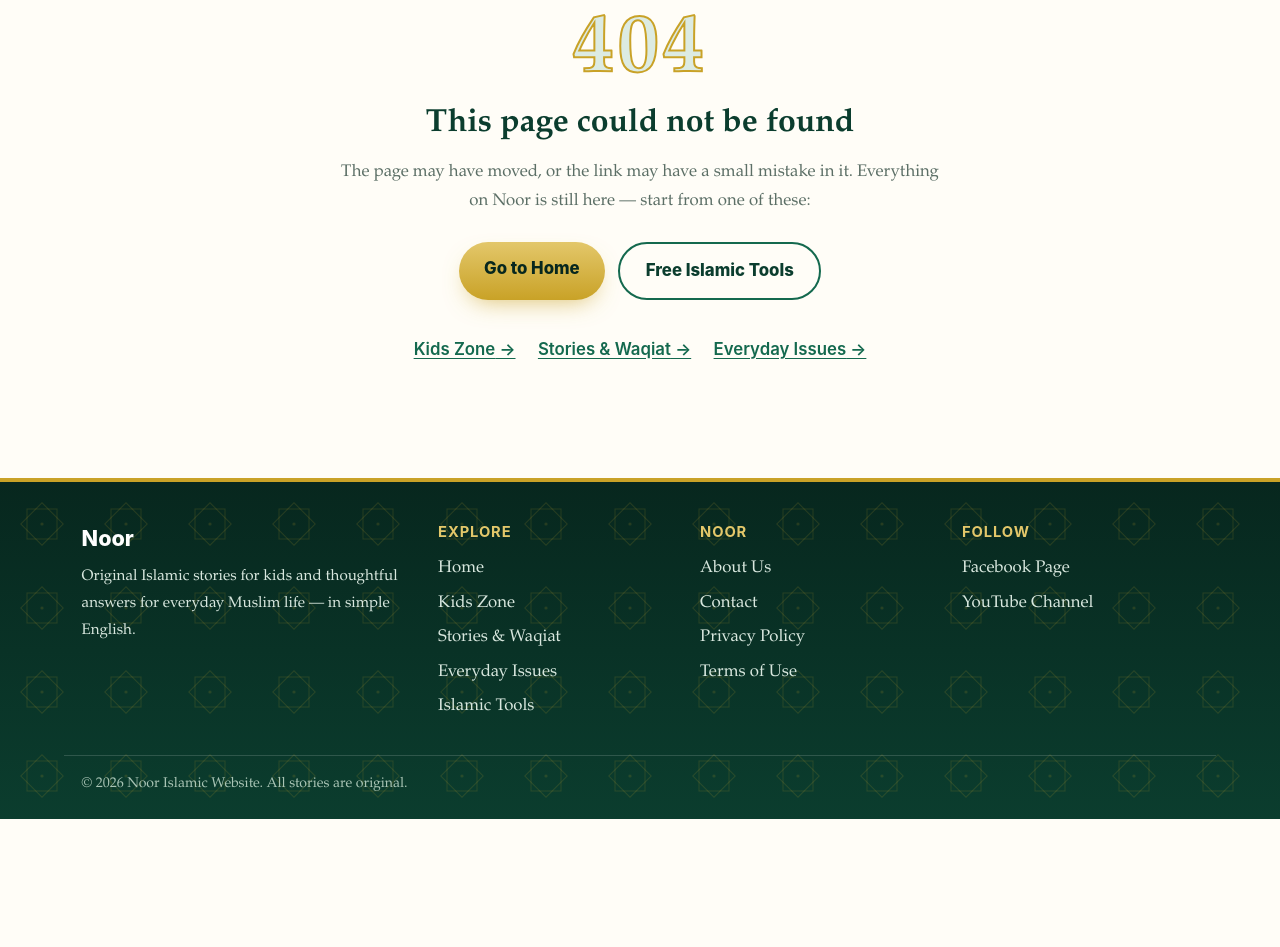
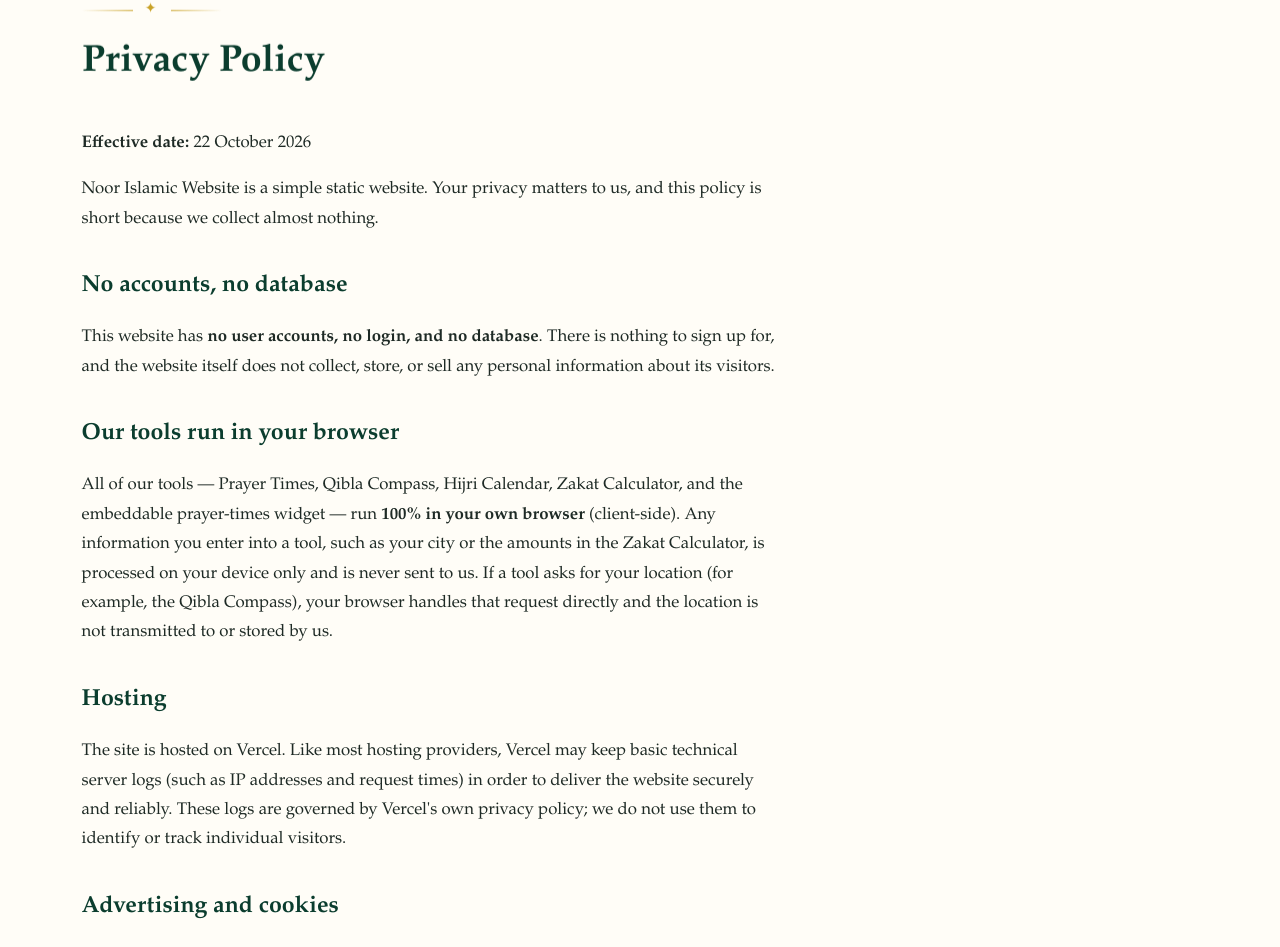
Before and after one commit to jhoonac0000/Islamic-noor-wesbite, a Next.js app: page /privacy-policy in a window 1280 px wide. Before the commit this address had no page. Shown: the part 150-1097 px from the top of the page. Before the commit the page ends 969 px from the top, so only its background shows below. Built offline with nearby package versions, Linux system fonts and the light colour scheme.

Commit message:
Add /privacy-policy page, update terms (tools as-is + contact), footer + sitemap links

```diff
--- /dev/null
+++ b/app/privacy-policy/page.tsx
@@ -0,0 +1,81 @@
+import type { Metadata } from "next";
+import StaticPage from "@/components/StaticPage";
+import { OG_IMAGE, SITE_URL } from "@/lib/site";
+
+export const metadata: Metadata = {
+  title: "Privacy Policy | Noor Islamic Website",
+  description:
+    "Privacy Policy of Noor Islamic Website: a static site with no accounts, no login, and no database. Our tools run entirely in your browser. Read how your privacy is protected.",
+  alternates: { canonical: `${SITE_URL}/privacy-policy` },
+  openGraph: {
+    images: [OG_IMAGE],
+    type: "website",
+    url: `${SITE_URL}/privacy-policy`,
+    title: "Privacy Policy | Noor Islamic Website",
+    description:
+      "A static site with no accounts and no data collection. Our tools run 100% in your browser.",
+  },
+};
+
+export default function PrivacyPolicyPage() {
+  return (
+    <StaticPage title="Privacy Policy" path="/privacy-policy">
+      <p>
+        <strong>Effective date:</strong> 22 October 2026
+      </p>
+      <p>
+        Noor Islamic Website is a simple static website. Your privacy matters
+        to us, and this policy is short because we collect almost nothing.
+      </p>
+      <h2>No accounts, no database</h2>
+      <p>
+        This website has <strong>no user accounts, no login, and no
+        database</strong>. There is nothing to sign up for, and the website
+        itself does not collect, store, or sell any personal information
+        about its visitors.
+      </p>
+      <h2>Our tools run in your browser</h2>
+      <p>
+        All of our tools — Prayer Times, Qibla Compass, Hijri Calendar, Zakat
+        Calculator, and the embeddable prayer-times widget — run{" "}
+        <strong>100% in your own browser</strong> (client-side). Any
+        information you enter into a tool, such as your city or the amounts in
+        the Zakat Calculator, is processed on your device only and is never
+        sent to us. If a tool asks for your location (for example, the Qibla
+        Compass), your browser handles that request directly and the location
+        is not transmitted to or stored by us.
+      </p>
+      <h2>Hosting</h2>
+      <p>
+        The site is hosted on Vercel. Like most hosting providers, Vercel may
+        keep basic technical server logs (such as IP addresses and request
+        times) in order to deliver the website securely and reliably. These
+        logs are governed by Vercel&apos;s own privacy policy; we do not use
+        them to identify or track individual visitors.
+      </p>
+      <h2>Advertising and cookies</h2>
+      <p>
+        At present, this website carries no advertising and sets no
+        advertising or analytics cookies. If we enable advertising in the
+        future (for example, Google AdSense), Google may use cookies to serve
+        and personalise ads, as described in Google&apos;s own policies. If
+        that ever happens, we will update this page first.
+      </p>
+      <h2>Children&apos;s privacy</h2>
+      <p>
+        Our Kids Zone stories are written for children, but the website
+        collects no information from anyone — child or adult.
+      </p>
+      <h2>Changes to this policy</h2>
+      <p>
+        If this policy ever changes, the updated version will be posted on
+        this page with a new effective date.
+      </p>
+      <h2>Contact</h2>
+      <p>
+        Questions about this policy? Email us at{" "}
+        <a href="mailto:jhoonac0000@gmail.com">jhoonac0000@gmail.com</a>.
+      </p>
+    </StaticPage>
+  );
+}
--- a/app/sitemap.ts
+++ b/app/sitemap.ts
@@ -17,7 +17,7 @@ export default function sitemap(): MetadataRoute.Sitemap {
     "/tools/embed-widget",
     "/about",
     "/contact",
-    "/privacy",
+    "/privacy-policy",
     "/terms",
   ];
 
--- a/components/Footer.tsx
+++ b/components/Footer.tsx
@@ -38,7 +38,7 @@ export default function Footer() {
               <Link href="/contact">Contact</Link>
             </li>
             <li>
-              <Link href="/privacy">Privacy Policy</Link>
+              <Link href="/privacy-policy">Privacy Policy</Link>
             </li>
             <li>
               <Link href="/terms">Terms of Use</Link>
```
Also changed, not shown: app/privacy/page.tsx (+7 -38 lines), app/terms/page.tsx (+15 -1 lines).
